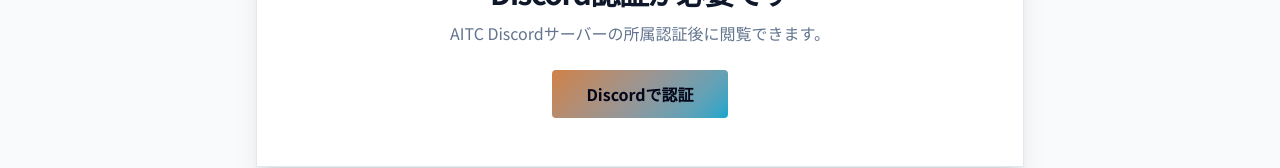
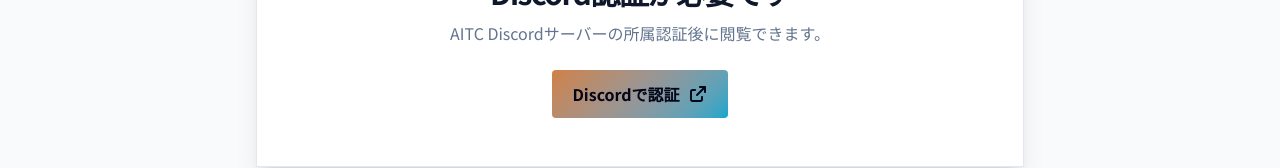
Before and after one commit to A-ITC/aitc-web, a Next.js app: page /members-only in a window 1280 px wide. Shown: the part 619-787 px from the top of the page. Built offline with nearby package versions, Linux system fonts and the light colour scheme; no server answers.

Commit message:
feat: add external link icon to Discord auth button

```diff
--- a/components/members-only/members-only-auth-panel.tsx
+++ b/components/members-only/members-only-auth-panel.tsx
@@ -1,5 +1,7 @@
 "use client";
 
+import { FontAwesomeIcon } from "@fortawesome/react-fontawesome";
+import { faArrowUpRightFromSquare } from "@fortawesome/free-solid-svg-icons";
 import type { AuthStatus } from "@/lib/discord-auth";
 import { MembersOnlyPanel } from "./members-only-panel";
 import { MembersOnlySpinner } from "./members-only-spinner";
@@ -49,8 +51,13 @@ export function MembersOnlyAuthPanel({
           ? "認証を完了できませんでした。時間をおいて、もう一度お試しください。"
           : "AITC Discordサーバーの所属認証後に閲覧できます。"}
       </p>
-      <button className="min-w-44 cursor-pointer rounded-sm border-0 bg-[image:var(--accent-gradient)] px-5 py-3 text-center font-bold text-slate-950 enabled:hover:-translate-y-px enabled:hover:shadow-lg focus-visible:outline-2 focus-visible:outline-offset-3 focus-visible:outline-orange-400 disabled:cursor-wait disabled:opacity-60" onClick={onAuthenticate}>
+      <button className="inline-flex min-w-44 cursor-pointer items-center justify-center gap-2 rounded-sm border-0 bg-[image:var(--accent-gradient)] px-5 py-3 text-center font-bold text-slate-950 enabled:hover:-translate-y-px enabled:hover:shadow-lg focus-visible:outline-2 focus-visible:outline-offset-3 focus-visible:outline-orange-400 disabled:cursor-wait disabled:opacity-60" onClick={onAuthenticate}>
         {status === "error" ? "もう一度認証する" : "Discordで認証"}
+        <FontAwesomeIcon
+          icon={faArrowUpRightFromSquare}
+          className="h-3 w-3"
+          aria-hidden="true"
+        />
       </button>
     </MembersOnlyPanel>
   );
```
